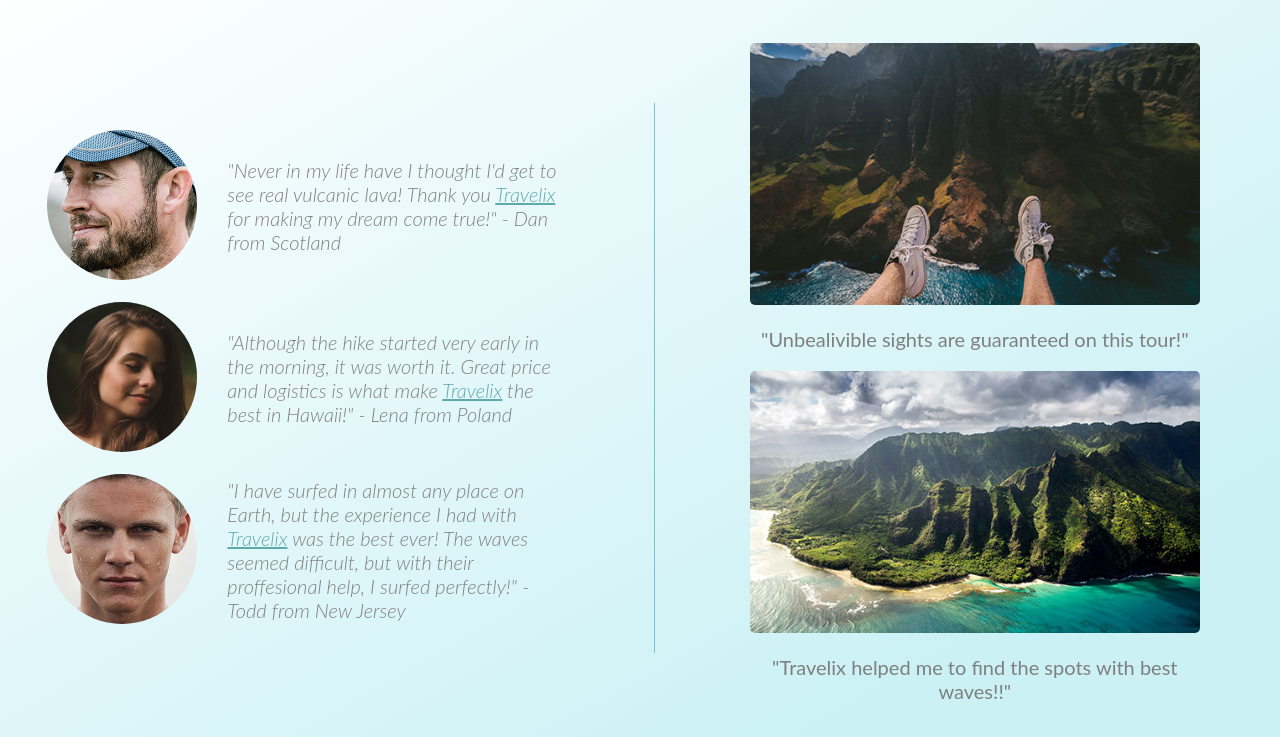
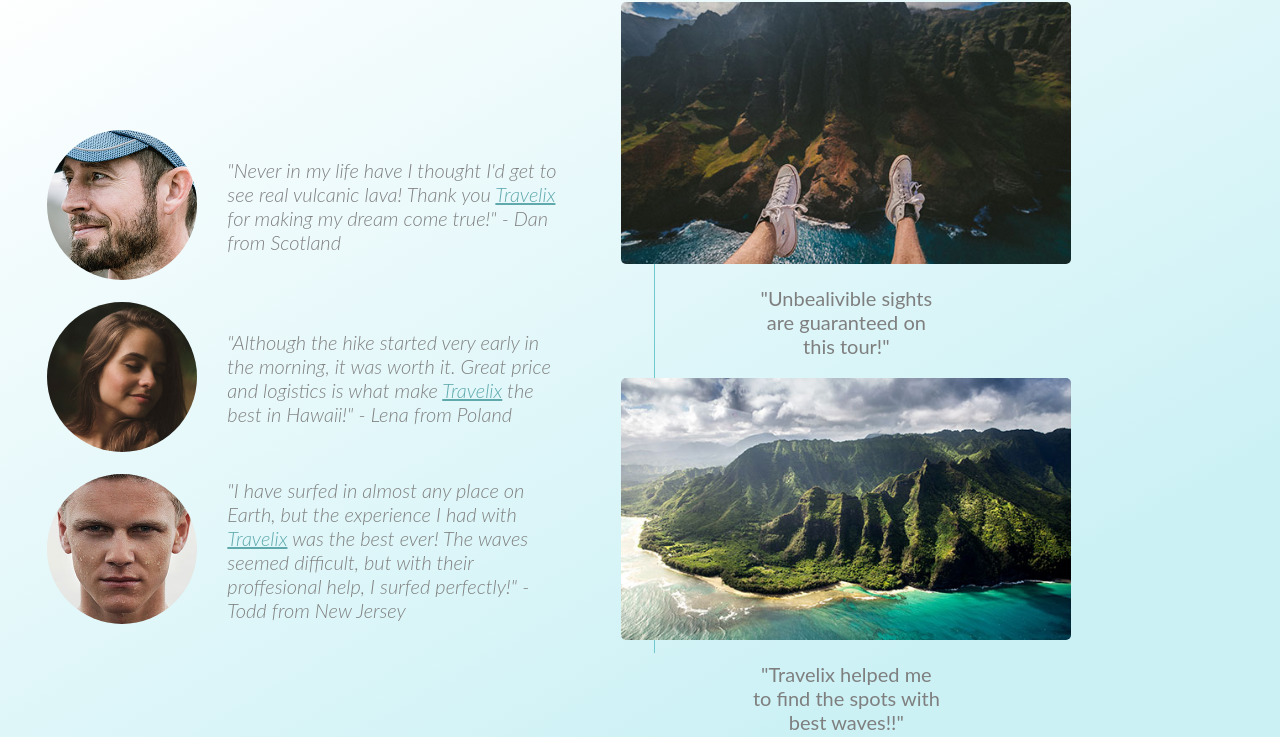
Before and after one commit to bikowalczyk/Travelix, a website: page public/index.html in a window 1280 px wide. Shown: the part 822-1559 px from the top of the page. Drawn offline with Linux system fonts and the light colour scheme.

Commit message:
bug fixes

```diff
--- a/public/sass/abstracts/_utilities.scss
+++ b/public/sass/abstracts/_utilities.scss
@@ -32,6 +32,6 @@
 .hide-desktop {
     display: none !important;
     @include respond (tab-port) {
-        display: grid !important;
+        display: flex !important;
     }
 }
--- a/public/sass/layout/_learn-more.scss
+++ b/public/sass/layout/_learn-more.scss
@@ -15,15 +15,13 @@
             width: 80%;
         }
         &--pictures {
-            display: grid;
-            grid-template-rows: auto;
-            grid-row-gap: 10px;
+            display: flex;
+            flex-direction: column;
             align-items: center;
-            justify-items: center;
             animation: fade-in 0.5s ease-in;
             figcaption {
                 font-size: 2rem;
-                margin: 1rem 0;
+                margin: 2rem 0;
             }
             img {
                 width: 45rem;
```
Also changed, not shown: public/css/main-prefixed.css, public/css/main.css, public/dist/css/main-min.css.
